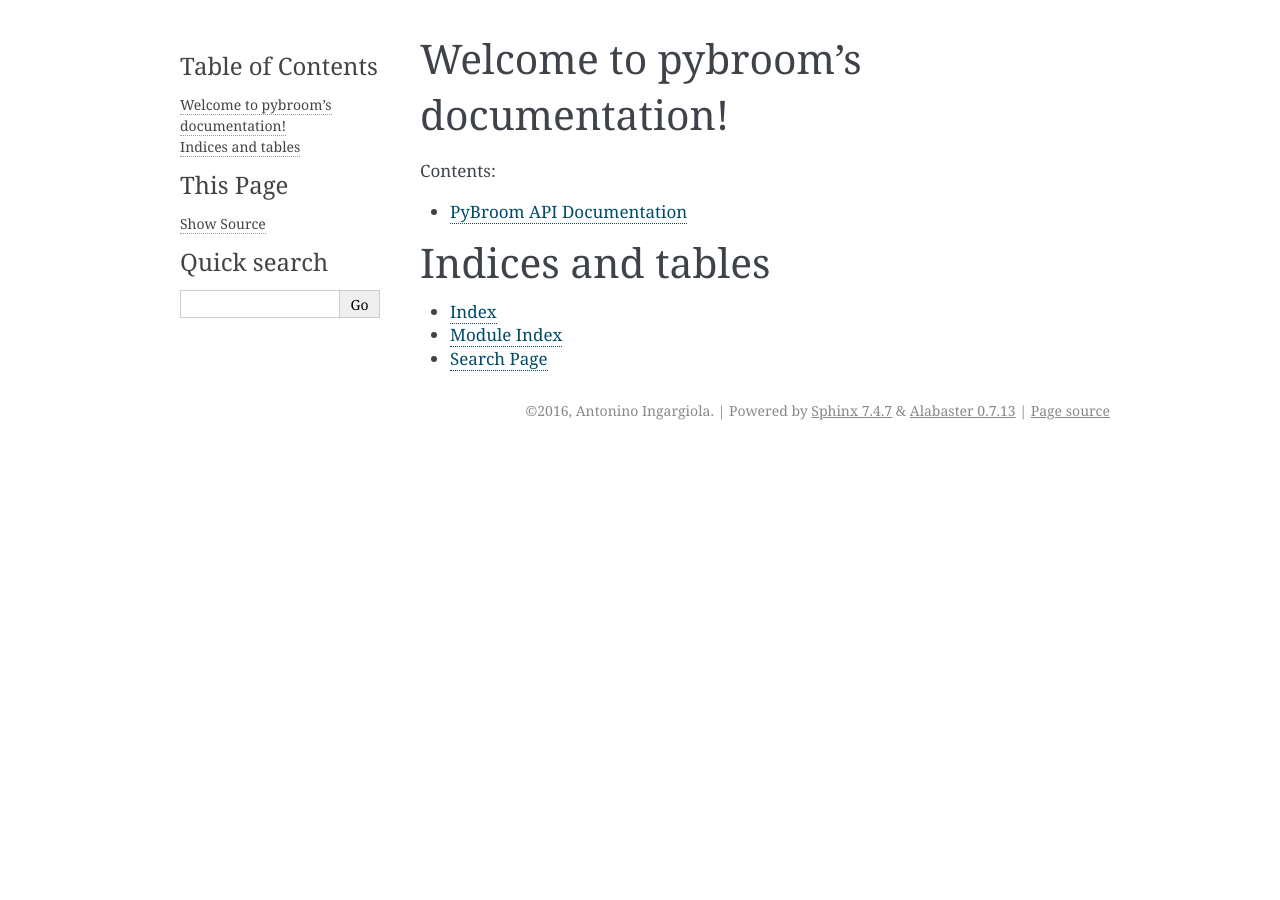
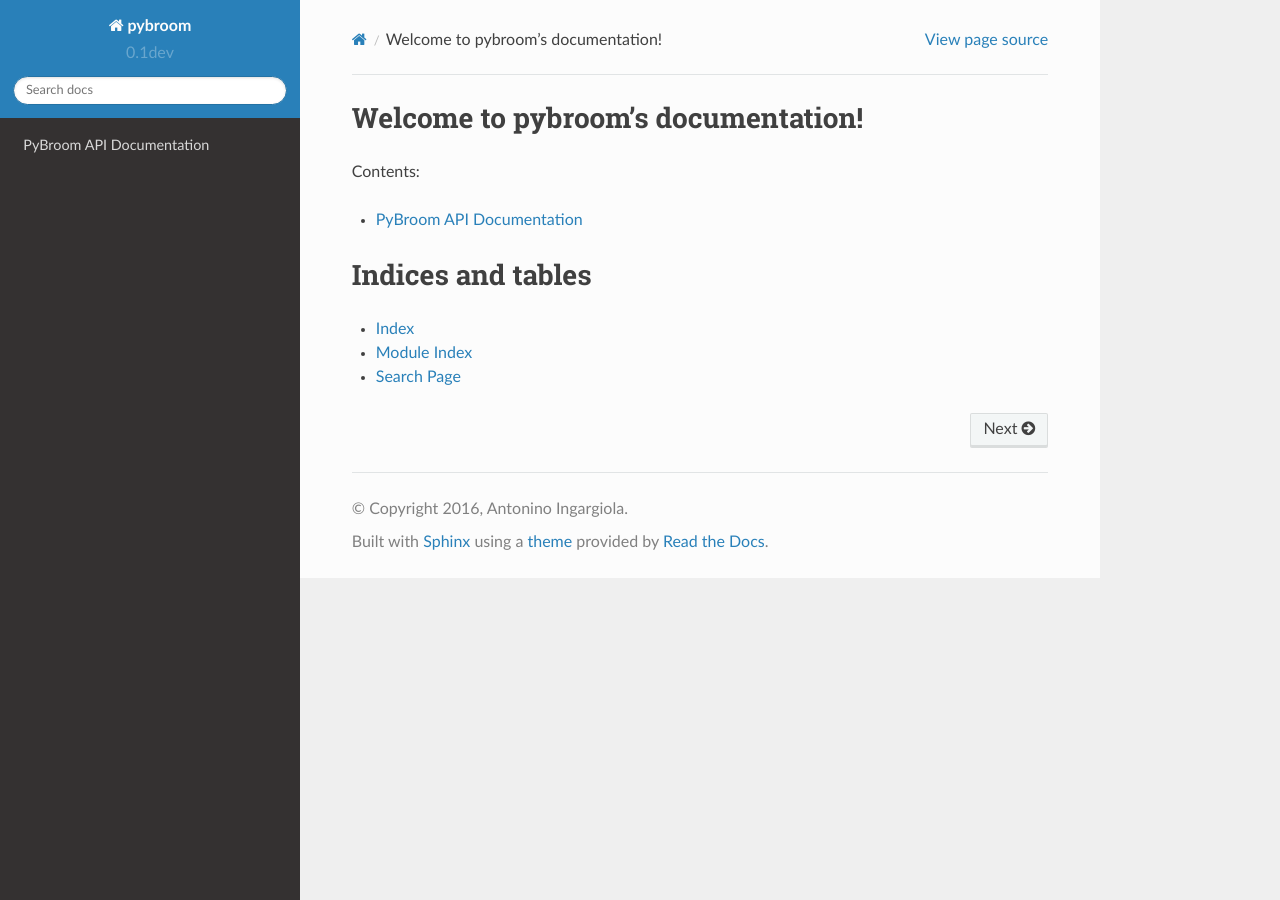
Before and after one commit to tritemio/pybroom, a Sphinx documentation site: the page built from docs/index.rst, in a window 1280 px wide. Built offline with Sphinx 7.4.7 and the Read the Docs theme 2.0.0, drawn with Linux system fonts in a browser that asks for light colours.

```diff
--- a/docs/conf.py
+++ b/docs/conf.py
@@ -15,6 +15,8 @@
 
 import sys
 import os
+
+on_rtd = os.environ.get('READTHEDOCS', None) == 'True'
 
 # If extensions (or modules to document with autodoc) are in another directory,
 # add these directories to sys.path here. If the directory is relative to the
@@ -61,9 +63,11 @@ author = 'Antonino Ingargiola'
 # built documents.
 #
 # The short X.Y version.
-version = '0.1'
+sys.path.insert(0, os.path.abspath('..'))
+import pybroom
+version = pybroom.__version__
 # The full version, including alpha/beta/rc tags.
-release = '0.1'
+release = version
 
 # The language for content autogenerated by Sphinx. Refer to documentation
 # for a list of supported languages.
@@ -115,7 +119,11 @@ todo_include_todos = False
 
 # The theme to use for HTML and HTML Help pages.  See the documentation for
 # a list of builtin themes.
-html_theme = 'alabaster'
+#html_theme = 'alabaster'
+if not on_rtd:
+    import sphinx_rtd_theme
+    html_theme = 'sphinx_rtd_theme'
+    html_theme_path = [sphinx_rtd_theme.get_html_theme_path()]
 
 # Theme options are theme-specific and customize the look and feel of a theme
 # further.  For a list of options available for each theme, see the
```
